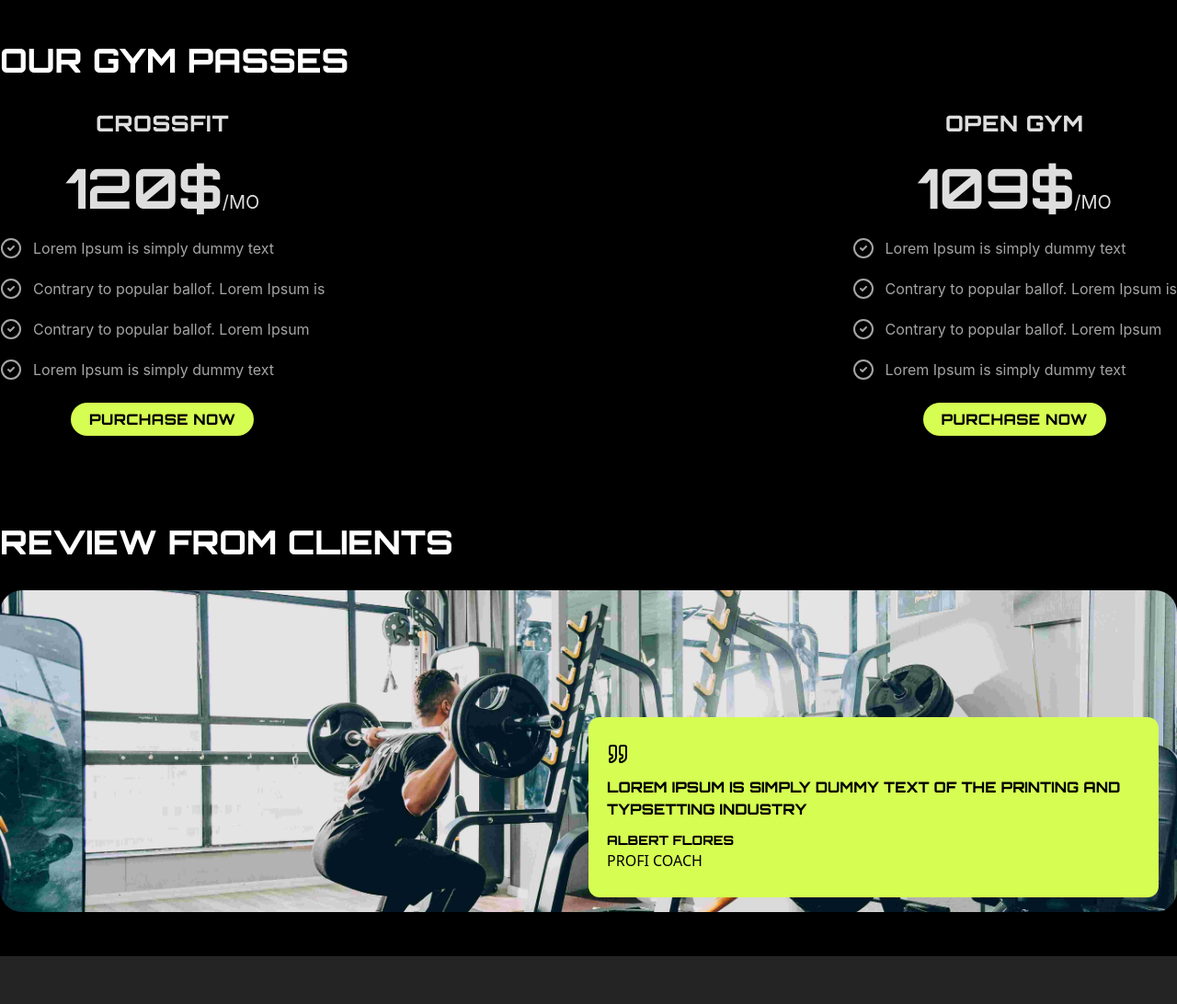
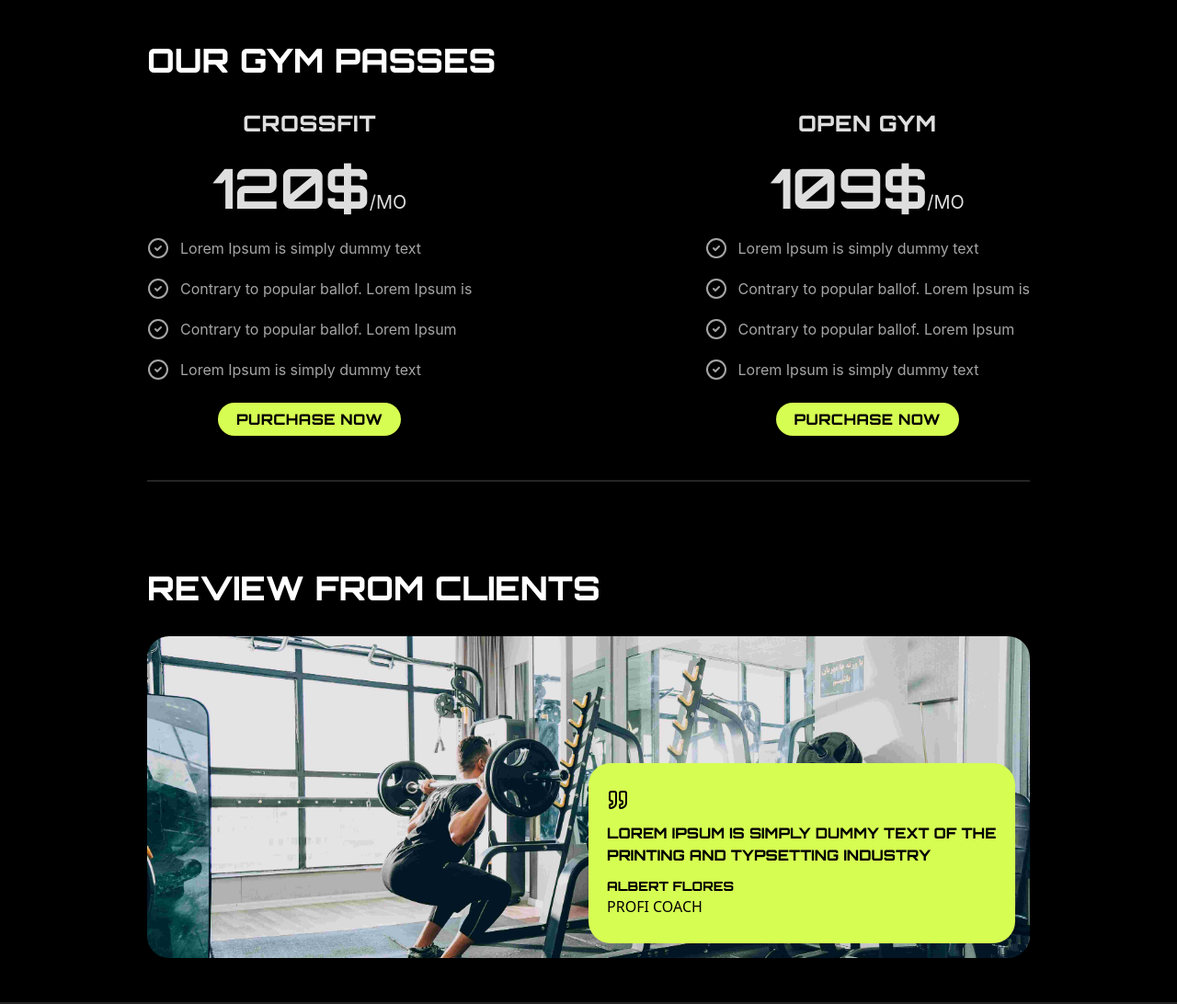
Before and after one commit to aehamdy/gymteam_landingpage, a React (Vite) app: page / in a window 1280 px wide. Shown: the part 3004-4096 px from the top of the page at 92% size. Built offline with nearby package versions, Linux system fonts and the light colour scheme.

Commit message:
style: Adjust styling

```diff
--- a/src/components/Blog.jsx
+++ b/src/components/Blog.jsx
@@ -5,7 +5,7 @@ import SectionHeading from "./SectionHeading";
 
 function Blog() {
   return (
-    <section className="py-section-spacing px-4 bg-secondary-bg">
+    <section className="py-section-spacing px-section-horizontal-padding-sm md:px-section-horizontal-padding-md lg:px-section-horizontal-padding-lg bg-secondary-bg">
       <div className="px-section-horizontal-padding">
         <div className="mx-auto w-fit text-center">
           <SectionHeading text="blog & news" />
@@ -15,7 +15,7 @@ function Blog() {
             Pharetra enim sed neque dolor viverra.
           </p>
         </div>
-        <div className="grid grid-col-1 md:grid-cols-2 lg:grid-cols-3 place-items-center gap-5">
+        <div className="grid grid-col-1 md:grid-cols-2 lg:grid-cols-3 place-items-center gap-10 md:gap-5">
           {blogs.map((blog, i) => (
             <article key={i} className="flex flex-col gap-4 w-fit">
               <div className="rounded-xl overflow-hidden">
--- a/src/components/Plans.jsx
+++ b/src/components/Plans.jsx
@@ -5,11 +5,10 @@ import PrimaryButton from "./PrimaryButton";
 
 function Plans() {
   return (
-    <section className="py-section-spacing">
-      <div className="px-section-horizontal-padding">
+    <section className="py-section-spacing px-section-horizontal-padding-sm md:px-section-horizontal-padding-md lg:px-section-horizontal-padding-lg">
       <SectionHeading text="our gym passes" />
-        <div className="flex flex-col items-center">
-          <div className="w-full flex flex-wrap justify-center md:justify-between">
+      <div className="flex flex-col items-center border-b-2 border-b-[#252525] pb-12">
+        <div className="w-full flex flex-wrap md:flex-nowrap justify-center md:justify-between items-center gap-14 md:gap-0">
           {plans.map((plan, i) => (
             <article key={i} className="flex flex-col items-center gap-6">
               <h3 className="font-orbitron font-extrabold text-2xl tracking-wide uppercase">
@@ -39,7 +38,6 @@ function Plans() {
           ))}
         </div>
       </div>
-      </div>
     </section>
   );
 }
--- a/src/components/Reviews.jsx
+++ b/src/components/Reviews.jsx
@@ -4,10 +4,10 @@ import SectionHeading from "./SectionHeading";
 
 function Reviews() {
   return (
-    <section className="my-section-spacing px-section-horizontal-padding overflow-hidden">
+    <section className="my-section-spacing px-section-horizontal-padding-sm md:px-section-horizontal-padding-md lg:px-section-horizontal-padding-lg overflow-hidden">
       <SectionHeading text="review from clients" />
-      <div className="w-full flex justify-end items-end h-[350px] py-4 px-5 bg-[url('./assets/reviews.jpg')] bg-cover bg-center bg-no-repeat rounded-3xl">
-        <div className="w-full md:w-1/2 py-4 px-2 rounded-xl bg-accent">
+      <div className="w-full flex justify-end items-end h-[350px] py-2 md:py-4 px-2 md:px-4 rounded-3xl bg-[url('./assets/reviews.jpg')] bg-cover bg-center bg-no-repeat">
+        <div className="w-full md:w-1/2 py-4 px-2 rounded-3xl bg-accent">
           {reviews.map((review, i) => (
             <article
               key={i}
```
Lines whose indentation alone changed are shown as unchanged.
